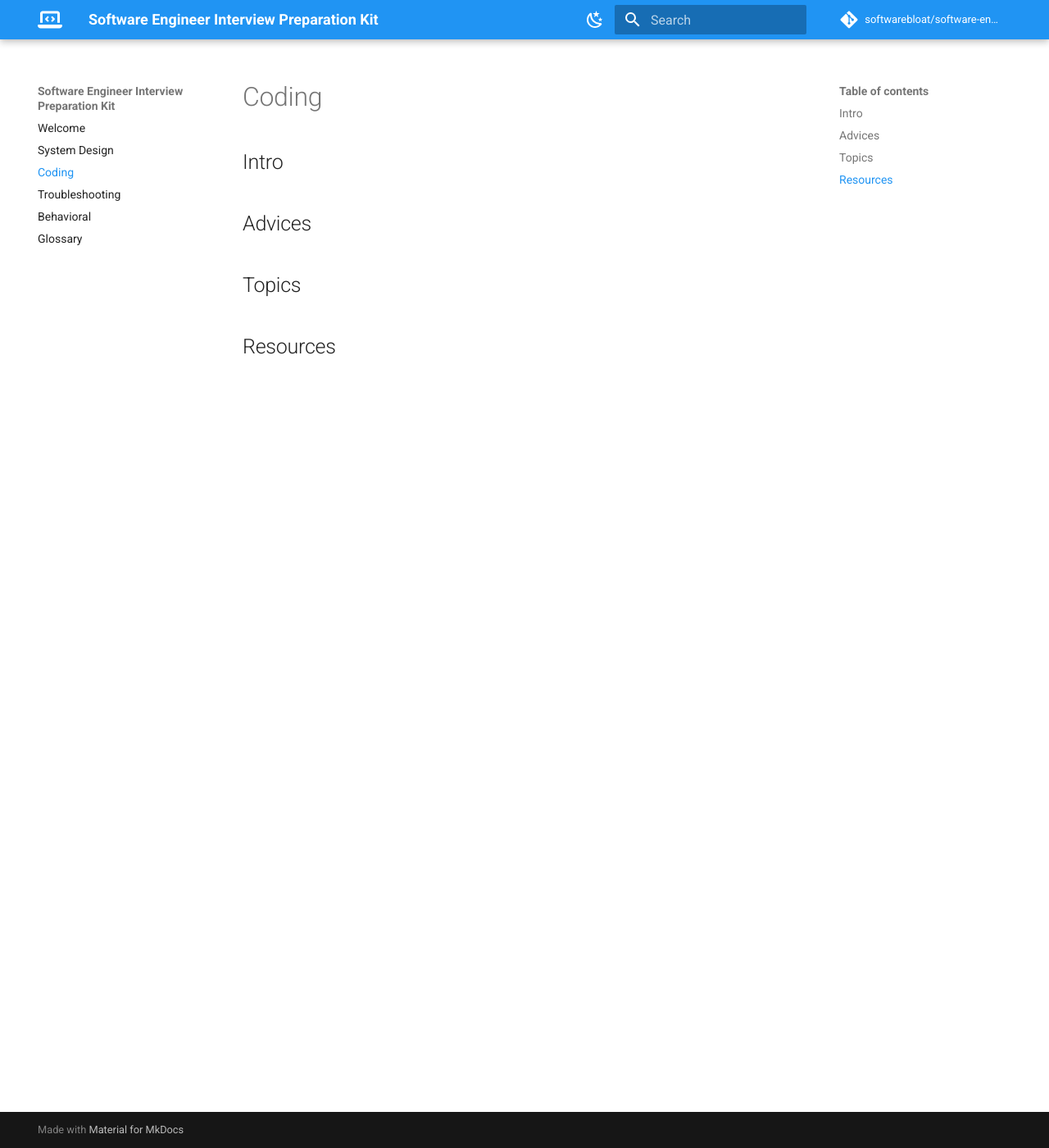
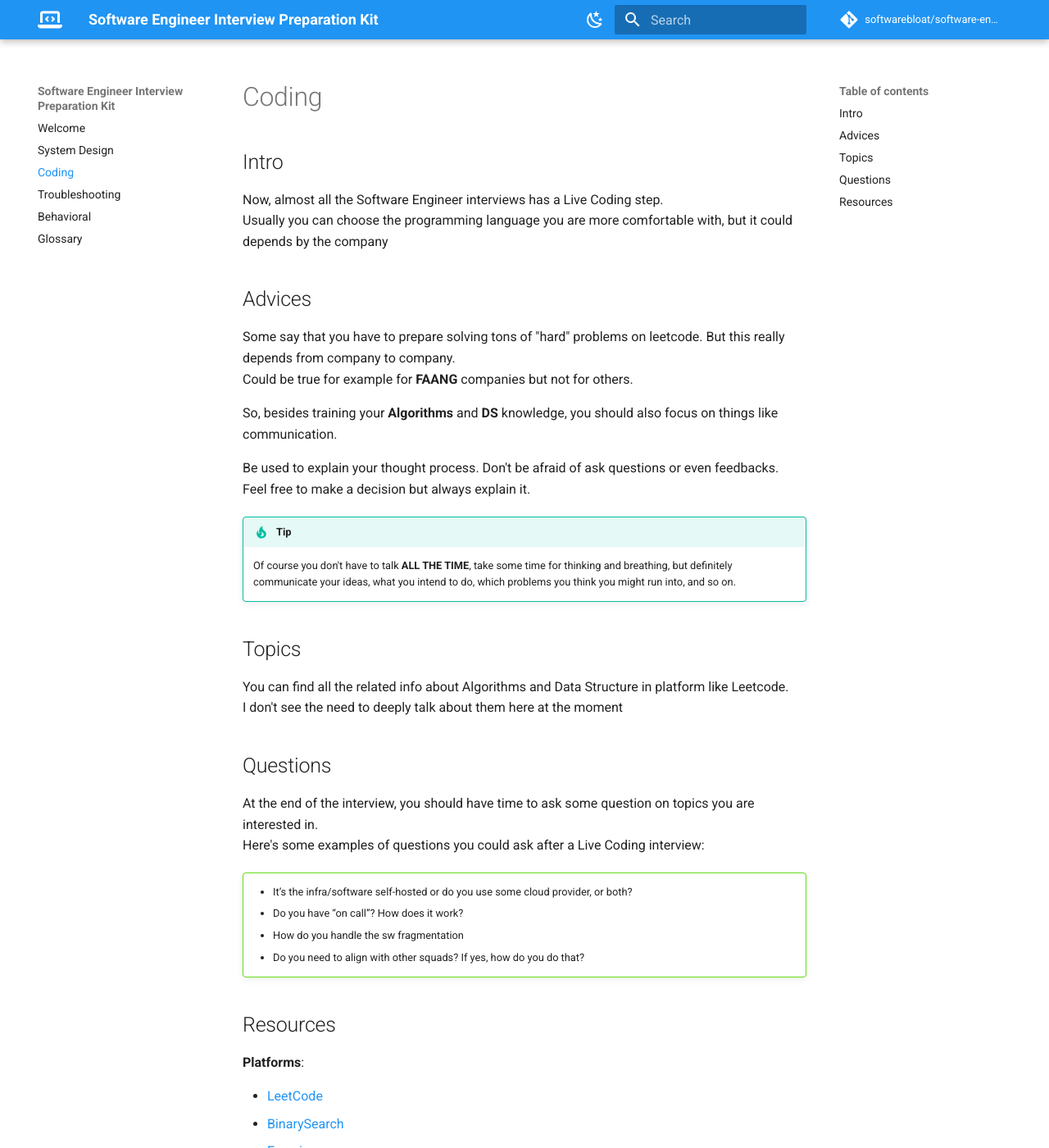
Before and after one commit to softwarebloat/software-engineer-interview-prep-kit, an MkDocs documentation site: the page built from docs/coding.md, in a window 1280 px wide and 1400 px high. Shown: the whole window at 82% size. Built offline with MkDocs 1.6.1 and Material for MkDocs 9.7.7, drawn with Linux system fonts in a browser that asks for light colours; comment, search, counter and statistics services are not loaded; some of the changed text lies outside the part shown.

Commit message:
feat: add live coding page content

```diff
--- a/docs/coding.md
+++ b/docs/coding.md
@@ -1,7 +1,54 @@
 ## Intro
+
+Now, almost all the Software Engineer interviews has a Live Coding step.
+Usually you can choose the programming language you are more comfortable with, but it could depends by the company
+
 
 ## Advices
 
+Some say that you have to prepare solving tons of "hard" problems on leetcode. But this really depends from company to company.
+Could be true for example for __FAANG__ companies but not for others.
+
+So, besides training your __Algorithms__ and __DS__ knowledge, you should also focus on things like communication.
+
+Be used to explain your thought process. Don't be afraid of ask questions or even feedbacks.
+Feel free to make a decision but always explain it.
+
+!!! tip
+    Of course you don't have to talk __ALL THE TIME__, take some time for thinking and breathing, but definitely communicate your ideas, what you intend to do, which problems you think you might run into, and so on.
+
 ## Topics
+You can find all the related info about Algorithms and Data Structure in platform like Leetcode.
+I don't see the need to deeply talk about them here at the moment
+
+## Questions
+At the end of the interview, you should have time to ask some question on topics you are interested in.
+Here's some examples of questions you could ask after a Live Coding interview:
+
+!!! question ""
+    - It’s the infra/software self-hosted or do you use some cloud provider, or both?
+    - Do you have “on call”? How does it work?
+    - How do you handle the sw fragmentation
+    - Do you need to align with other squads? If yes, how do you do that?
+
 
 ## Resources
+
+__Platforms__:
+
+- [LeetCode](https://leetcode.com/)
+- [BinarySearch](https://binarysearch.com/)
+- [Exercism](https://exercism.org/)
+- [HackerRank](https://www.hackerrank.com/)
+- [AlgoExpert](https://www.algoexpert.io/product)
+
+__Reads__:
+
+- [Cracking the Coding Interview](https://www.goodreads.com/book/show/55014663-cracking-the-coding-interview)
+- [Daily Coding Problem](https://www.goodreads.com/book/show/44151058-daily-coding-problem)
+
+__YouTube Channels/Playlists__:
+
+- [MIT 6.006 Introduction to Algorithms, Fall 2011](https://youtube.com/playlist?list=PLUl4u3cNGP61Oq3tWYp6V_F-5jb5L2iHb)
+- [HackerRank Algorithms](https://youtube.com/playlist?list=PLI1t_8YX-ApvMthLj56t1Rf-Buio5Y8KL)
+- [HackerRank Data Structure](https://youtube.com/playlist?list=PLI1t_8YX-Apv-UiRlnZwqqrRT8D1RhriX)
```
